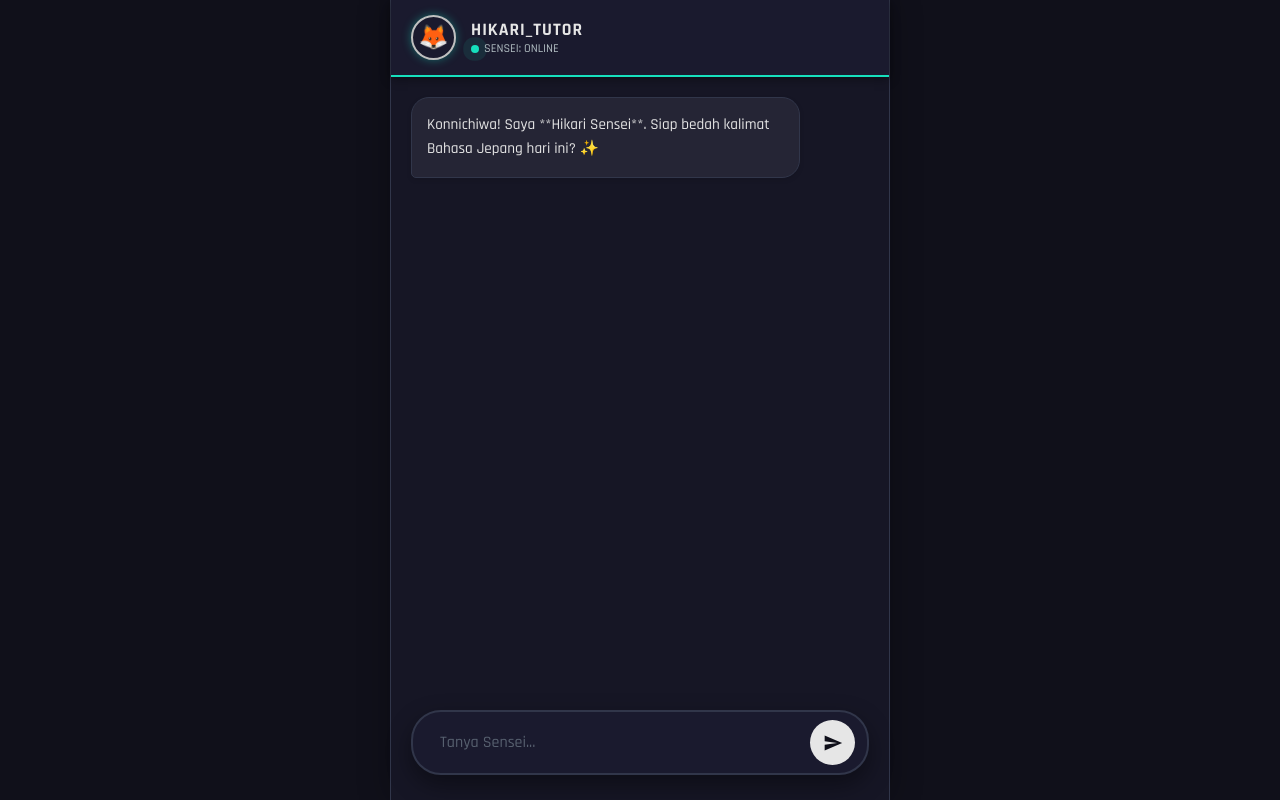
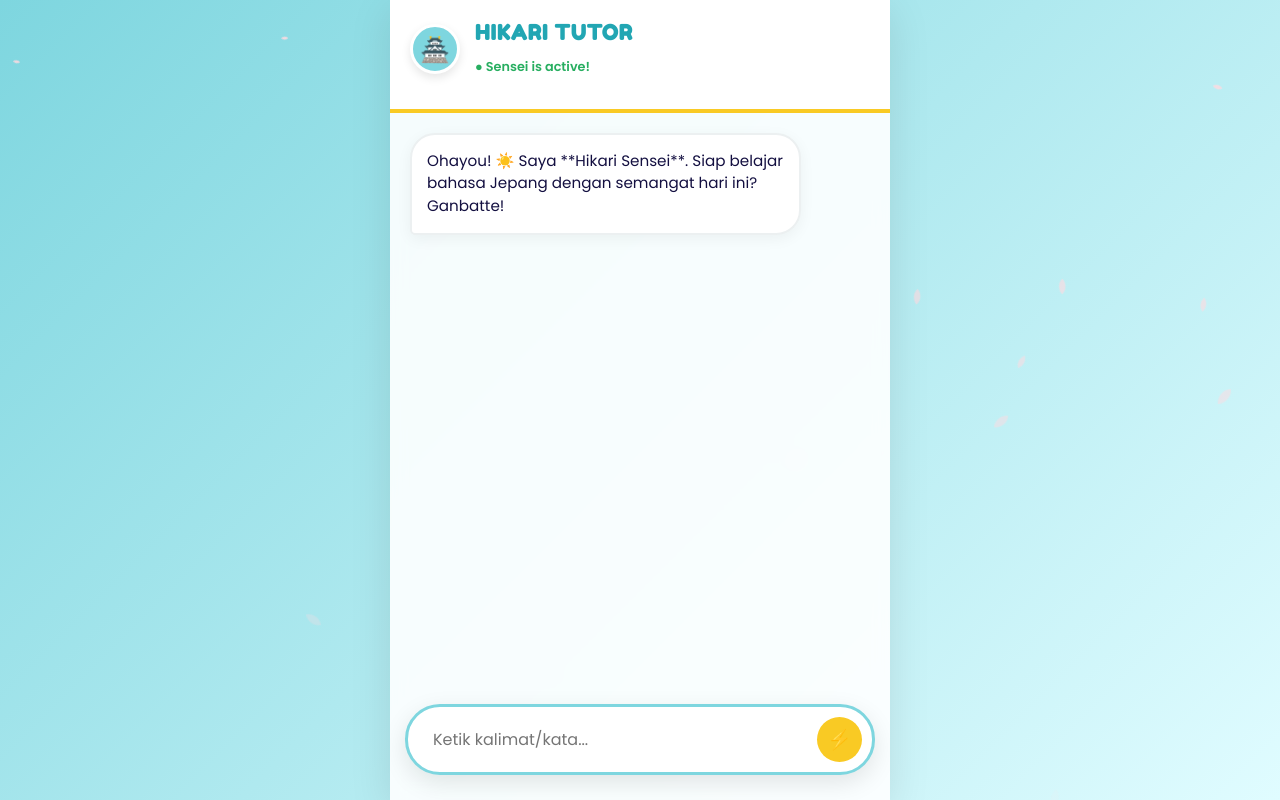
Before and after one commit to zevilents/sensei-chat, a website: page index.html in a window 1280 px wide. Drawn offline with nearby package versions, Linux system fonts and the light colour scheme.

Commit message:
Update index.html for Summer Anime Edition

```diff
--- a/index.html
+++ b/index.html
@@ -3,302 +3,251 @@
 <head>
     <meta charset="UTF-8">
     <meta name="viewport" content="width=device-width, initial-scale=1.0, maximum-scale=1.0, user-scalable=no">
-    <title>HikariTutor - Sensei Chat (Anime Night Mode)</title>
-    <link href="https://fonts.googleapis.com/css2?family=Noto+Sans+JP:wght@400;700&family=Rajdhani:wght@500;700&display=swap" rel="stylesheet">
+    <title>HikariTutor - Summer Anime Edition</title>
+    <link href="https://fonts.googleapis.com/css2?family=Fredoka+One&family=Noto+Sans+JP:wght@400;700&family=Poppins:wght@400;600&display=swap" rel="stylesheet">
     <script src="https://cdn.jsdelivr.net/npm/marked/marked.min.js"></script>
     <style>
         :root {
-            /* Palet Warna Anime "Night Mode" */
-            --bg-dark: #10101a;       /* Latar belakang utama (sangat gelap) */
-            --chat-bg: #161625;       /* Sedikit lebih terang untuk container */
-            --header-bg: #1a1a2e;
-            --user-bubble: #e94560;    /* Merah-magenta ( cool, netral ) */
-            --ai-bubble: #252535;      /* Abu-abu gelap untuk AI */
-            --text-main: #e6e6e6;
-            --accent-cyan: #16e0bd;    /* Cyan terang (glowing) */
-            --accent-gold: #f9a826;    /* Emas untuk heading ### */
-            --border-color: #31364a;
+            --sky-blue: #7ed6df;
+            --deep-blue: #22a6b3;
+            --sun-yellow: #f9ca24;
+            --cloud-white: rgba(255, 255, 255, 0.9);
+            --text-dark: #130f40;
         }
 
         * { box-sizing: border-box; -webkit-tap-highlight-color: transparent; }
 
         body {
-            font-family: 'Rajdhani', 'Noto Sans JP', sans-serif;
-            background-color: var(--bg-dark);
-            /* Pola titik minimalis seperti pola dot manga di latar belakang */
-            background-image: radial-gradient(#1a1a2e 0.5px, transparent 0.5px);
-            background-size: 20px 20px;
+            font-family: 'Poppins', 'Noto Sans JP', sans-serif;
+            background: linear-gradient(135deg, #7ed6df 0%, #e0fcff 100%);
             margin: 0;
             display: flex;
             justify-content: center;
             height: 100vh;
-            color: var(--text-main);
+            overflow: hidden; /* Mencegah scroll pada background */
         }
 
+        /* --- ANIMASI BACKGROUND SAKURA --- */
+        .sakura-container {
+            position: fixed;
+            top: 0; left: 0; width: 100%; height: 100%;
+            pointer-events: none;
+            z-index: 1;
+        }
+
+        .petal {
+            position: absolute;
+            background-color: #ffdae0;
+            border-radius: 150% 0 150% 0;
+            animation: fall linear infinite;
+        }
+
+        @keyframes fall {
+            0% { transform: translateY(-10vh) rotate(0deg); opacity: 1; }
+            100% { transform: translateY(110vh) rotate(360deg); opacity: 0; }
+        }
+
+        /* --- CONTAINER UTAMA --- */
         .app-container {
             width: 100%;
             max-width: 500px;
             display: flex;
             flex-direction: column;
+            z-index: 2;
+            background: var(--cloud-white);
+            backdrop-filter: blur(8px);
+            box-shadow: 0 10px 40px rgba(0,0,0,0.1);
             position: relative;
-            background: var(--chat-bg);
-            box-shadow: 0 0 30px rgba(0,0,0,0.3);
-            border-left: 1px solid var(--border-color);
-            border-right: 1px solid var(--border-color);
         }
 
-        /* HEADER - SLEEK DARK */
         header {
-            padding: 15px 20px;
-            background: var(--header-bg);
+            padding: 20px;
+            background: white;
             display: flex;
             align-items: center;
             gap: 15px;
-            border-bottom: 2px solid var(--accent-cyan);
-            box-shadow: 0 2px 10px rgba(0,0,0,0.4);
+            border-bottom: 4px solid var(--sun-yellow);
             position: sticky;
             top: 0;
             z-index: 10;
         }
 
-        /* Avatar Keren (placeholder fox/kitsune mask style) */
-        .avatar-container {
-            width: 45px;
-            height: 45px;
-            background: #1a1a2e;
-            border: 2px solid silver;
+        .avatar {
+            width: 50px; height: 50px;
+            background: var(--sky-blue);
             border-radius: 50%;
             display: flex;
-            align-items: center;
-            justify-content: center;
-            font-weight: bold;
-            color: var(--accent-cyan);
+            align-items: center; justify-content: center;
             font-size: 1.5rem;
-            box-shadow: 0 0 10px rgba(22, 224, 189, 0.4);
+            border: 3px solid white;
+            box-shadow: 0 4px 10px rgba(0,0,0,0.1);
+            animation: bounce 2s infinite;
+        }
+
+        @keyframes bounce {
+            0%, 100% { transform: translateY(0); }
+            50% { transform: translateY(-5px); }
         }
 
         .status-info h1 {
-            font-size: 1.1rem;
-            margin: 0;
-            color: var(--text-main);
+            font-family: 'Fredoka One', cursive;
+            font-size: 1.3rem; margin: 0; color: var(--deep-blue);
             letter-spacing: 1px;
         }
 
-        .status-info p {
-            font-size: 0.75rem;
-            margin: 0;
-            color: #b2bec3;
-            display: flex;
-            align-items: center;
-            gap: 5px;
-        }
-
-        .status-dot {
-            width: 8px;
-            height: 8px;
-            background: var(--accent-cyan);
-            border-radius: 50%;
-            display: inline-block;
-            animation: pulseCyan 1.5s infinite;
-        }
-
-        @keyframes pulseCyan {
-            0% { box-shadow: 0 0 0 0 rgba(22, 224, 189, 0.4); }
-            70% { box-shadow: 0 0 0 10px rgba(22, 224, 189, 0); }
-            100% { box-shadow: 0 0 0 0 rgba(22, 224, 189, 0); }
-        }
-
-        /* CHAT WINDOW */
+        /* --- CHAT WINDOW --- */
         #chat-window {
             flex: 1;
             padding: 20px;
             overflow-y: auto;
             display: flex;
             flex-direction: column;
-            gap: 20px;
-            padding-bottom: 120px; /* Ruang untuk floating input */
+            gap: 15px;
+            padding-bottom: 120px;
         }
 
         .bubble {
             max-width: 85%;
             padding: 15px;
-            border-radius: 18px;
+            border-radius: 25px;
             font-size: 0.95rem;
-            line-height: 1.6;
+            line-height: 1.5;
             position: relative;
-            animation: fadeIn 0.3s ease;
-            box-shadow: 0 2px 5px rgba(0,0,0,0.1);
+            animation: popIn 0.4s cubic-bezier(0.175, 0.885, 0.32, 1.275);
+            box-shadow: 0 4px 15px rgba(0,0,0,0.05);
         }
 
-        @keyframes fadeIn {
-            from { opacity: 0; transform: translateY(10px); }
-            to { opacity: 1; transform: translateY(0); }
+        @keyframes popIn {
+            from { opacity: 0; transform: scale(0.8) translateY(20px); }
+            to { opacity: 1; transform: scale(1) translateY(0); }
         }
 
-        /* Geometri bubble yang lebih ramping, sedikit blocky */
         .sensei {
             align-self: flex-start;
-            background: var(--ai-bubble);
-            color: var(--text-main);
+            background: white;
+            color: var(--text-dark);
             border-bottom-left-radius: 5px;
-            border: 1px solid #31364a;
+            border: 2px solid #ecf0f1;
         }
 
         .user {
             align-self: flex-end;
-            background: var(--user-bubble);
+            background: var(--sky-blue);
             color: white;
             border-bottom-right-radius: 5px;
-            box-shadow: 0 4px 10px rgba(233, 69, 96, 0.3);
+            font-weight: 600;
         }
 
-        /* MARKDOWN STYLE INSIDE BUBBLE */
-        .bubble h3 {
-            margin: 10px 0;
-            font-size: 1rem;
-            color: var(--accent-gold);
-            border-left: 3px solid var(--accent-gold);
-            padding-left: 10px;
-            letter-spacing: 1px;
-        }
-        .bubble hr { border: none; border-top: 1px solid #31364a; margin: 10px 0; }
-        .bubble code { background: rgba(0,0,0,0.2); padding: 2px 4px; border-radius: 4px; font-family: monospace; color: var(--accent-cyan); }
-        .bubble p { margin: 8px 0; }
-
-        /* ANIMASI LOADING SHURIKEN */
+        /* --- LOADING SHURIKEN --- */
         .loading-bubble {
             align-self: flex-start;
-            background: var(--ai-bubble);
-            color: var(--text-main);
-            border-radius: 18px;
-            border-bottom-left-radius: 5px;
-            border: 1px solid #31364a;
-            padding: 15px 20px;
-            display: none; /* Disembunyikan secara default */
+            background: white;
+            padding: 12px 20px;
+            border-radius: 20px;
+            display: none;
             align-items: center;
             gap: 12px;
-            animation: fadeIn 0.3s ease;
+            border: 2px solid var(--sun-yellow);
         }
 
-        .shuriken-loader {
-            width: 30px;
-            height: 30px;
-            border: 4px solid var(--accent-cyan);
-            border-radius: 50%;
-            border-right-color: transparent;
-            border-bottom-color: transparent;
-            animation: shurikenSpin 0.75s linear infinite;
+        .shuriken {
+            width: 30px; height: 30px;
+            background: var(--sun-yellow);
+            clip-path: polygon(50% 0%, 61% 35%, 98% 35%, 68% 57%, 79% 91%, 50% 70%, 21% 91%, 32% 57%, 2% 35%, 39% 35%);
+            animation: spin 0.8s linear infinite;
         }
 
-        @keyframes shurikenSpin {
-            to { transform: rotate(360deg); }
-        }
+        @keyframes spin { to { transform: rotate(360deg); } }
 
-        .loading-text {
-            font-size: 0.85rem;
-            color: #b2bec3;
-            letter-spacing: 1px;
-        }
-
-        /* FLOATING INPUT AREA - SLEEK DARK */
+        /* --- INPUT AREA --- */
         .input-container {
             position: absolute;
-            bottom: 25px;
-            left: 20px;
-            right: 20px;
-            background: #1a1a2e;
-            padding: 8px 12px;
-            border-radius: 30px;
+            bottom: 25px; left: 15px; right: 15px;
+            background: white;
+            padding: 10px;
+            border-radius: 35px;
             display: flex;
-            align-items: center;
-            box-shadow: 0 10px 25px rgba(0,0,0,0.4);
-            border: 2px solid #31364a;
-            transition: 0.3s;
-        }
-
-        .input-container:focus-within {
-            border-color: var(--accent-cyan);
-            box-shadow: 0 0 15px rgba(22, 224, 189, 0.4);
+            box-shadow: 0 8px 25px rgba(0,0,0,0.1);
+            border: 3px solid var(--sky-blue);
         }
 
         input {
-            flex: 1;
-            border: none;
-            padding: 12px 15px;
-            font-size: 1rem;
-            outline: none;
-            background: transparent;
-            font-family: inherit;
-            color: white;
+            flex: 1; border: none; padding: 10px 15px;
+            outline: none; font-size: 1rem; font-family: inherit;
         }
 
-        input::placeholder { color: #57606f; }
-
         button {
-            background: #e6e6e6;
-            color: var(--bg-dark);
-            border: none;
-            width: 45px;
-            height: 45px;
+            background: var(--sun-yellow);
+            color: white; border: none;
+            width: 45px; height: 45px;
             border-radius: 50%;
-            display: flex;
-            align-items: center;
-            justify-content: center;
             cursor: pointer;
-            transition: 0.3s ease-in-out;
+            transition: 0.3s;
+            font-size: 1.2rem;
+            display: flex; align-items: center; justify-content: center;
         }
 
-        button:active { transform: scale(0.9); background: var(--accent-cyan); color: white;}
+        button:hover { transform: scale(1.1) rotate(10deg); background: var(--deep-blue); }
 
-        /* SCROLLBAR UNTUK ANDROID/IOS */
-        #chat-window::-webkit-scrollbar { width: 5px; }
-        #chat-window::-webkit-scrollbar-thumb { background: #31364a; border-radius: 10px; }
+        /* MARKDOWN CUSTOM */
+        .bubble h3 { color: var(--deep-blue); margin: 5px 0; font-size: 1.1rem; }
+        .bubble hr { border: 1px dashed #ddd; margin: 10px 0; }
     </style>
 </head>
 <body>
 
+<div class="sakura-container" id="sakura"></div>
+
 <div class="app-container">
     <header>
-        <div class="avatar-container">🦊</div>
+        <div class="avatar">🏯</div>
         <div class="status-info">
-            <h1>HIKARI_TUTOR</h1>
-            <p><span class="status-dot"></span> SENSEI: ONLINE</p>
+            <h1>HIKARI TUTOR</h1>
+            <p style="color: #27ae60; font-weight: bold; font-size: 0.8rem;">● Sensei is active!</p>
         </div>
     </header>
 
     <div id="chat-window">
         <div class="bubble sensei">
-            Konnichiwa! Saya **Hikari Sensei**. Siap bedah kalimat Bahasa Jepang hari ini? ✨
+            Ohayou! ☀️ Saya **Hikari Sensei**. Siap belajar bahasa Jepang dengan semangat hari ini? Ganbatte!
         </div>
-        <div id="sensei-loading" class="loading-bubble">
-            <div class="shuriken-loader"></div>
-            <div class="loading-text">Loading...</div>
+
+        <div id="loading" class="loading-bubble">
+            <div class="shuriken"></div>
+            <span style="font-weight: bold; color: var(--deep-blue);">Sensei thinking...</span>
         </div>
     </div>
 
     <div class="input-container">
-        <input type="text" id="userInput" placeholder="Tanya Sensei..." autocomplete="off" onkeypress="if(event.key==='Enter') sendMessage()">
-        <button onclick="sendMessage()">
-            <svg viewBox="0 0 24 24" width="20" height="20" fill="currentColor"><path d="M2.01 21L23 12 2.01 3 2 10l15 2-15 2z"></path></svg>
-        </button>
+        <input type="text" id="userInput" placeholder="Ketik kalimat/kata..." onkeypress="if(event.key==='Enter') sendMessage()">
+        <button onclick="sendMessage()">⚡</button>
     </div>
 </div>
 
 <script>
+    // Membuat animasi sakura berguguran
+    const sakuraContainer = document.getElementById('sakura');
+    for (let i = 0; i < 20; i++) {
+        const petal = document.createElement('div');
+        petal.className = 'petal';
+        petal.style.left = Math.random() * 100 + 'vw';
+        petal.style.width = Math.random() * 10 + 5 + 'px';
+        petal.style.height = petal.style.width;
+        petal.style.animationDuration = Math.random() * 3 + 2 + 's';
+        petal.style.animationDelay = Math.random() * 5 + 's';
+        sakuraContainer.appendChild(petal);
+    }
+
     async function sendMessage() {
         const input = document.getElementById('userInput');
         const chatWindow = document.getElementById('chat-window');
-        const loading = document.getElementById('sensei-loading');
+        const loading = document.getElementById('loading');
         const text = input.value.trim();
 
         if (!text) return;
 
-        // Tampilkan pesan User
         chatWindow.innerHTML += `<div class="bubble user">${text}</div>`;
         input.value = '';
-        chatWindow.scrollTop = chatWindow.scrollHeight;
-
-        // Tampilkan Loading Shuriken (pindah ke paling bawah)
         chatWindow.appendChild(loading);
         loading.style.display = 'flex';
         chatWindow.scrollTop = chatWindow.scrollHeight;
@@ -309,21 +258,15 @@
                 headers: { "Content-Type": "application/json" },
                 body: JSON.stringify({ message: text })
             });
+            const data = await response.json();
 
-            const data = await response.json();
-            const formatted = marked.parse(data.reply);
-
-            // Sembunyikan Loading
             loading.style.display = 'none';
-
-            // Tampilkan Jawaban Sensei
-            chatWindow.innerHTML += `<div class="bubble sensei">${formatted}</div>`;
+            chatWindow.innerHTML += `<div class="bubble sensei">${marked.parse(data.reply)}</div>`;
         } catch (e) {
             loading.style.display = 'none';
-            chatWindow.innerHTML += `<div class="bubble sensei" style="color: #ff7675;">Gomen! Sepertinya ada gangguan koneksi. 🌸</div>`;
-        } finally {
-            chatWindow.scrollTop = chatWindow.scrollHeight;
+            chatWindow.innerHTML += `<div class="bubble sensei">Gomen! Ada gangguan sinyal di desa Ninja. 🌸</div>`;
         }
+        chatWindow.scrollTop = chatWindow.scrollHeight;
     }
 </script>
 
```
